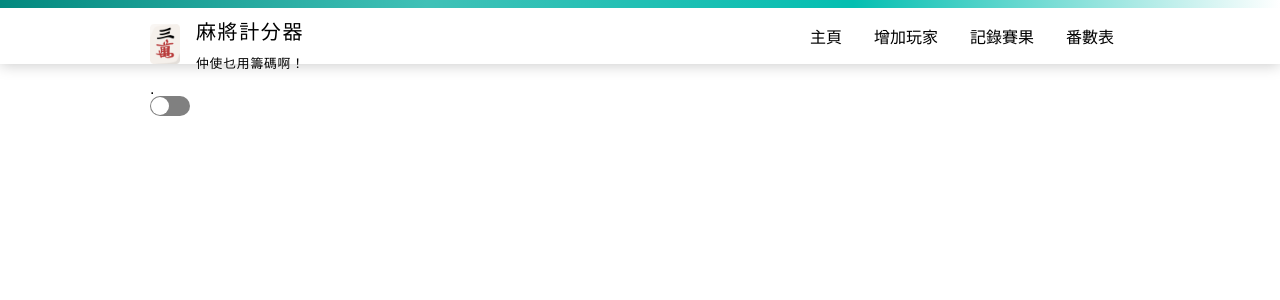
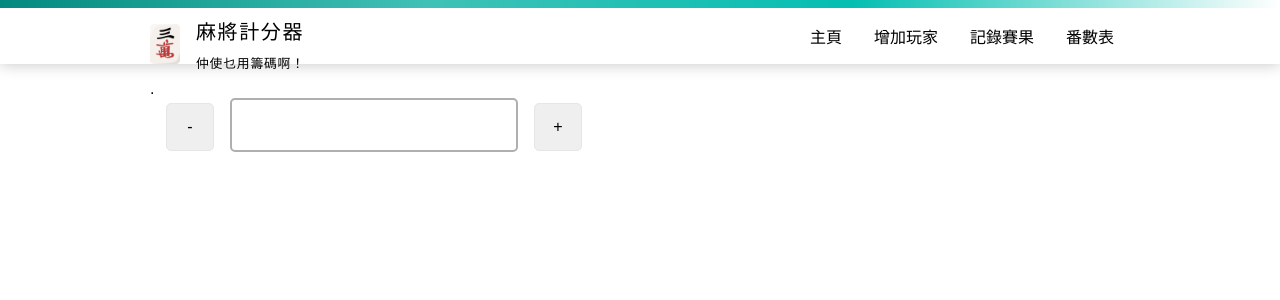
Before and after one commit to highpolarbear/mahjong-scoreboard, a React (Create React App) app: page /test in a window 1280 px wide. Shown: the top 300 px of the page. Built offline with nearby package versions, Linux system fonts and the light colour scheme; a web font is replaced by a local one; what oaf-react-router would draw is missing.

Commit message:
Fix inputbox

```diff
--- a/src/components/button/button.js
+++ b/src/components/button/button.js
@@ -4,6 +4,7 @@ import cssValues from "../../utils/cssValues.json";
 
 const SubmitBtn = styled.input`
   -webkit-appearance: none;
+  outline: none;
   width: 45%;
   height: 4rem;
   background-color: ${cssValues.colours.brandBlue};
@@ -15,15 +16,22 @@ const SubmitBtn = styled.input`
   text-shadow: 0px 0px 0px transparent;
   box-shadow: 0px 10px 15px 0px #cacaca;
   transition: box-shadow 0.3s ease-in-out;
+  caret-color: transparent;
   &:hover {
     cursor: pointer;
     box-shadow: 0px 5px 15px 0px #cacaca;
+    transition: box-shadow 0.3s ease-in-out;
+  }
+  &:active {
+    cursor: pointer;
+    box-shadow: 3px 3px 15px 0px #cacaca;
     transition: box-shadow 0.3s ease-in-out;
   }
 `;
 
 const BackBtn = styled.input`
   -webkit-appearance: none;
+  outline: none;
   width: 45%;
   height: 4rem;
   background-color: ${cssValues.colours.lightGray};
@@ -35,9 +43,15 @@ const BackBtn = styled.input`
   text-shadow: 0px 0px 0px transparent;
   box-shadow: 0px 10px 15px 0px #cacaca;
   transition: box-shadow 0.3s ease-in-out;
+  caret-color: transparent;
   &:hover {
     cursor: pointer;
     box-shadow: 0px 5px 15px 0px #cacaca;
+    transition: box-shadow 0.3s ease-in-out;
+  }
+  &:active {
+    cursor: pointer;
+    box-shadow: 3px 3px 15px 0px #cacaca;
     transition: box-shadow 0.3s ease-in-out;
   }
 `;
--- a/src/components/inputbox/inputbox.js
+++ b/src/components/inputbox/inputbox.js
@@ -1,4 +1,4 @@
-import React from "react";
+import React, { useEffect } from "react";
 import styled from "styled-components";
 import cssValues from "../../utils/cssValues.json";
 import { Error } from "../text/text";
@@ -19,7 +19,31 @@ const Input = styled.input`
   }
 `;
 
-const Inputbox = (props) => {
+const IncrementBtn = styled.input`
+  -webkit-appearance: none;
+  outline: none;
+  height: 3rem;
+  width: 3rem;
+  font-size: 1rem;
+  border-radius: 5px;
+  margin: 0 1rem;
+  border: 1px solid ${cssValues.colours.lightGray};
+  transition: box-shadow 0.3s ease-in-out;
+  &:onclick {
+    border: 0px solid transparent;
+  }
+  &:hover {
+    cursor: pointer;
+    box-shadow: 0px 5px 15px 0px #cacaca;
+    transition: box-shadow 0.3s ease-in-out;
+  }
+  &:active {
+    box-shadow: 3px 3px 15px 0px #cacaca;
+    transition: box-shadow 0.3s ease-in-out;
+  }
+`;
+
+export const Inputbox = (props) => {
   const {
     width = 100,
     placeholder,
@@ -45,4 +69,45 @@ const Inputbox = (props) => {
   );
 };
 
-export default Inputbox;
+export const InputboxWithBtn = (props) => {
+  const {
+    width = 30,
+    placeholder,
+    value,
+    setScore,
+    name,
+    register,
+    error,
+  } = props;
+
+  useEffect(() => {
+    console.log(value);
+  }, [value]);
+
+  return (
+    <div>
+      <IncrementBtn
+        type="button"
+        value="-"
+        onClick={() => {
+          if (value >= 2) setScore(value - 1);
+        }}
+      />
+      <Input
+        placeholder={placeholder}
+        value={value}
+        name={name}
+        ref={register}
+        error={error}
+        width={width}
+      />
+      <IncrementBtn
+        type="button"
+        value="+"
+        onClick={() => setScore(value + 1)}
+      />
+
+      <Error>{error && error.message}</Error>
+    </div>
+  );
+};
--- a/src/components/rankingbox/rankingbox.js
+++ b/src/components/rankingbox/rankingbox.js
@@ -35,9 +35,9 @@ const RankWrapper = styled.div`
   transform: translate(1rem, -2rem);
 `;
 
-const Hash = styled.div`
-  font-size: 2rem;
-`;
+// const Hash = styled.div`
+//   font-size: 2rem;
+// `;
 
 const ContentWrapper = styled.div`
   font-family: zh-regular;
--- a/src/components/select/select.js
+++ b/src/components/select/select.js
@@ -21,6 +21,10 @@ const ToggleBox = styled.label`
     box-shadow: 10px 10px 15px 0px #cacaca;
     transition: box-shadow 0.3s ease-in-out;
   }
+  &:active {
+    box-shadow: 3px 3px 15px 0px #cacaca;
+    transition: box-shadow 0.3s ease-in-out;
+  }
 `;
 
 const SelectBox = styled.input`
@@ -37,6 +41,7 @@ const SelectBox = styled.input`
 `;
 
 const NameBox = styled(TitleLargeReg)`
+  cursor: pointer;
   display: block;
   position: absolute;
   top: 50%;
@@ -63,7 +68,7 @@ export const SingleSelect = (props) => {
               />
 
               <ToggleBox for={contestant._id}>Toggle</ToggleBox>
-              <NameBox>{contestant.name}</NameBox>
+              <NameBox for={contestant._id}>{contestant.name}</NameBox>
             </SameLineWrapper>
           </GridListTile>
         );
@@ -105,7 +110,9 @@ export const MultipleSelect = (props) => {
               >
                 Toggle
               </ToggleBox>
-              <NameBox>{contestant.name}</NameBox>
+              <NameBox onClick={() => handleSelect(contestant._id)}>
+                {contestant.name}
+              </NameBox>
             </SameLineWrapper>
           </GridListTile>
         );
--- a/src/components/wrapper/wrapper.js
+++ b/src/components/wrapper/wrapper.js
@@ -1,4 +1,4 @@
-import styled, { css } from "styled-components";
+import styled from "styled-components";
 import cssValues from "../../utils/cssValues.json";
 
 export const Wrapper = styled.div`
--- a/src/pages/createMatch/createMatch.js
+++ b/src/pages/createMatch/createMatch.js
@@ -1,10 +1,9 @@
 import React, { useState, useEffect } from "react";
 // import styled from "styled-components";
 import { useHistory } from "react-router-dom";
-import { useForm } from "react-hook-form";
 // import cssValues from "../../utils/cssValues.json";
-import { Back, Submit } from "../../components/button/button";
-import { TitleLargeReg, Error } from "../../components/text/text";
+import { Submit } from "../../components/button/button";
+import { TitleLargeReg } from "../../components/text/text";
 import { Spacing32, Spacing96 } from "../../components/spacing/spacing";
 import {
   Wrapper,
--- a/src/pages/createMatch/loser.js
+++ b/src/pages/createMatch/loser.js
@@ -29,16 +29,23 @@ export const LoserSelection = (props) => {
 
   useEffect(() => {
     const losers = allContestants.filter((contestant) => {
-      return contestant._id != winnerResult;
+      return contestant._id !== winnerResult;
     });
     setAvailableLoser(losers);
-  }, [winnerResult]);
+  }, [allContestants, winnerResult]);
 
   const onSubmit = (data) => {
     if (checkedValues.length === 0) {
+      clearErrors();
       setError("loser", {
         type: "manual",
         message: "未㨂邊個輸喎！",
+      });
+    } else if (checkedValues.length > 3) {
+      clearErrors();
+      setError("loser", {
+        type: "manual",
+        message: "你張麻將枱八角形㗎？",
       });
     } else {
       clearErrors();
--- a/src/pages/createMatch/score.js
+++ b/src/pages/createMatch/score.js
@@ -1,15 +1,13 @@
-import React from "react";
-import styled from "styled-components";
+import React, { useState } from "react";
 import { useForm } from "react-hook-form";
 import { Back, Submit } from "../../components/button/button";
-import { TitleLargeReg, Error } from "../../components/text/text";
+import { TitleLargeReg } from "../../components/text/text";
 import {
   Spacing32,
   Spacing96,
   Spacing10Horizontal,
 } from "../../components/spacing/spacing";
-import Inputbox from "../../components/inputbox/inputbox";
-// import Switch from "../../components/switch/switch";
+import { InputboxWithBtn } from "../../components/inputbox/inputbox";
 import {
   Wrapper,
   Emoji,
@@ -19,6 +17,7 @@ import {
 export const ScoreSelection = (props) => {
   const { onDisplay, setOnDisplay, winnerResult, loserResult } = props;
   const { register, handleSubmit, errors } = useForm();
+  const [score, setScore] = useState(1);
 
   const onSubmit = async (data) => {
     await fetch(process.env.REACT_APP_API_URL + "/log-match", {
@@ -53,16 +52,21 @@ export const ScoreSelection = (props) => {
           <TitleLargeReg>幾多番？</TitleLargeReg>
         </div>
         <Spacing96 />
-        <Inputbox
+        <InputboxWithBtn
+          type="text"
           placeholder="番數"
           name="score"
+          value={score}
+          setScore={setScore}
           register={register({
             required: "你未寫幾多番喎",
           })}
           error={errors.score}
         />
         <Spacing96 />
-        {/* <SameLineWrapper>
+        {/*
+        TODO: Self-draw functionality
+        <SameLineWrapper>
           <Switch name="selfDraw" checked={true} register={register} />
           <div>係咪自摸呢？</div>
         </SameLineWrapper> */}
@@ -75,7 +79,7 @@ export const ScoreSelection = (props) => {
             value="返回"
           />
           <Spacing10Horizontal />
-          <Submit value="完成！" />
+          <Submit type="submit" value="完成！" onClick={onSubmit} />
         </SameLineWrapper>
       </form>
     </Wrapper>
--- a/src/pages/createMatch/winner.js
+++ b/src/pages/createMatch/winner.js
@@ -1,7 +1,6 @@
 import React from "react";
-import styled from "styled-components";
 import { useForm } from "react-hook-form";
-import { Back, Submit } from "../../components/button/button";
+import { Submit } from "../../components/button/button";
 import { TitleLargeReg, Error } from "../../components/text/text";
 import { Spacing32, Spacing96 } from "../../components/spacing/spacing";
 import { SingleSelect } from "../../components/select/select";
--- a/src/pages/createUser/createUser.js
+++ b/src/pages/createUser/createUser.js
@@ -1,9 +1,7 @@
 import React, { useState } from "react";
-import styled from "styled-components";
 import { useHistory } from "react-router-dom";
 import { useForm } from "react-hook-form";
-import cssValues from "../../utils/cssValues.json";
-import Inputbox from "../../components/inputbox/inputbox";
+import { Inputbox } from "../../components/inputbox/inputbox";
 import { Submit } from "../../components/button/button";
 import { TitleLargeReg, Error } from "../../components/text/text";
 import { Spacing32, Spacing96 } from "../../components/spacing/spacing";
--- a/src/pages/header/header.js
+++ b/src/pages/header/header.js
@@ -85,7 +85,12 @@ const Header = () => {
     <BaseWrapper>
       <MainWrapper>
         <div>
-          <LogoGroup onClick={() => history.push("/")}>
+          <LogoGroup
+            onClick={() => {
+              history.push("/");
+              history.go(0);
+            }}
+          >
             <Logo />
             <Wrapper>
               <Title>麻將計分器</Title>
--- a/src/pages/test/test.js
+++ b/src/pages/test/test.js
@@ -1,12 +1,12 @@
 import React from "react";
-import Switch from "../../components/switch/switch";
+import { InputboxWithBtn } from "../../components/inputbox/inputbox";
 
 const Test = () => {
   return (
     <div>
       <div>.</div>
 
-      <Switch />
+      <InputboxWithBtn />
     </div>
   );
 };
```
Also changed, not shown: 2 other files (tests, documents, lock files or other folders).
